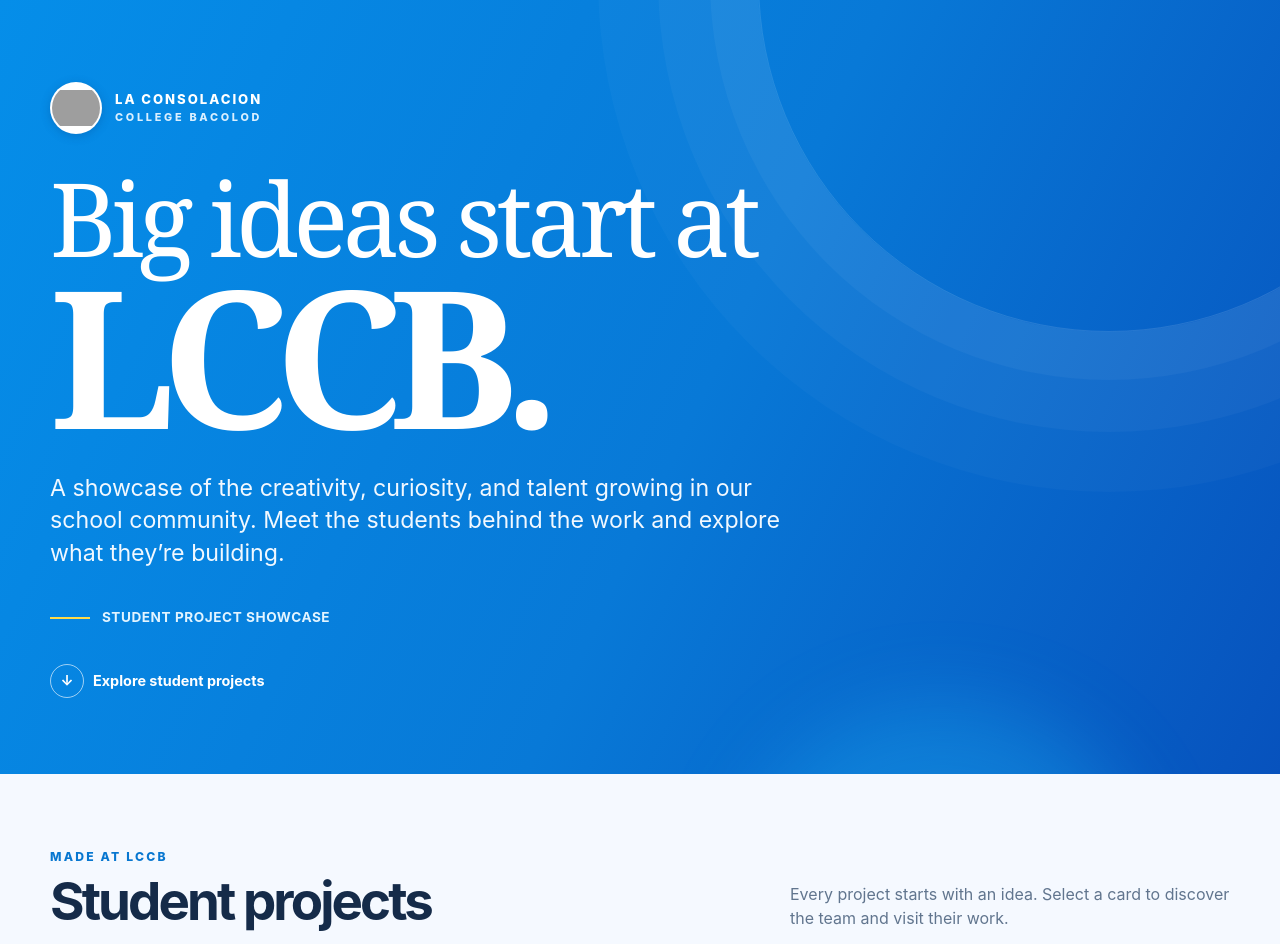
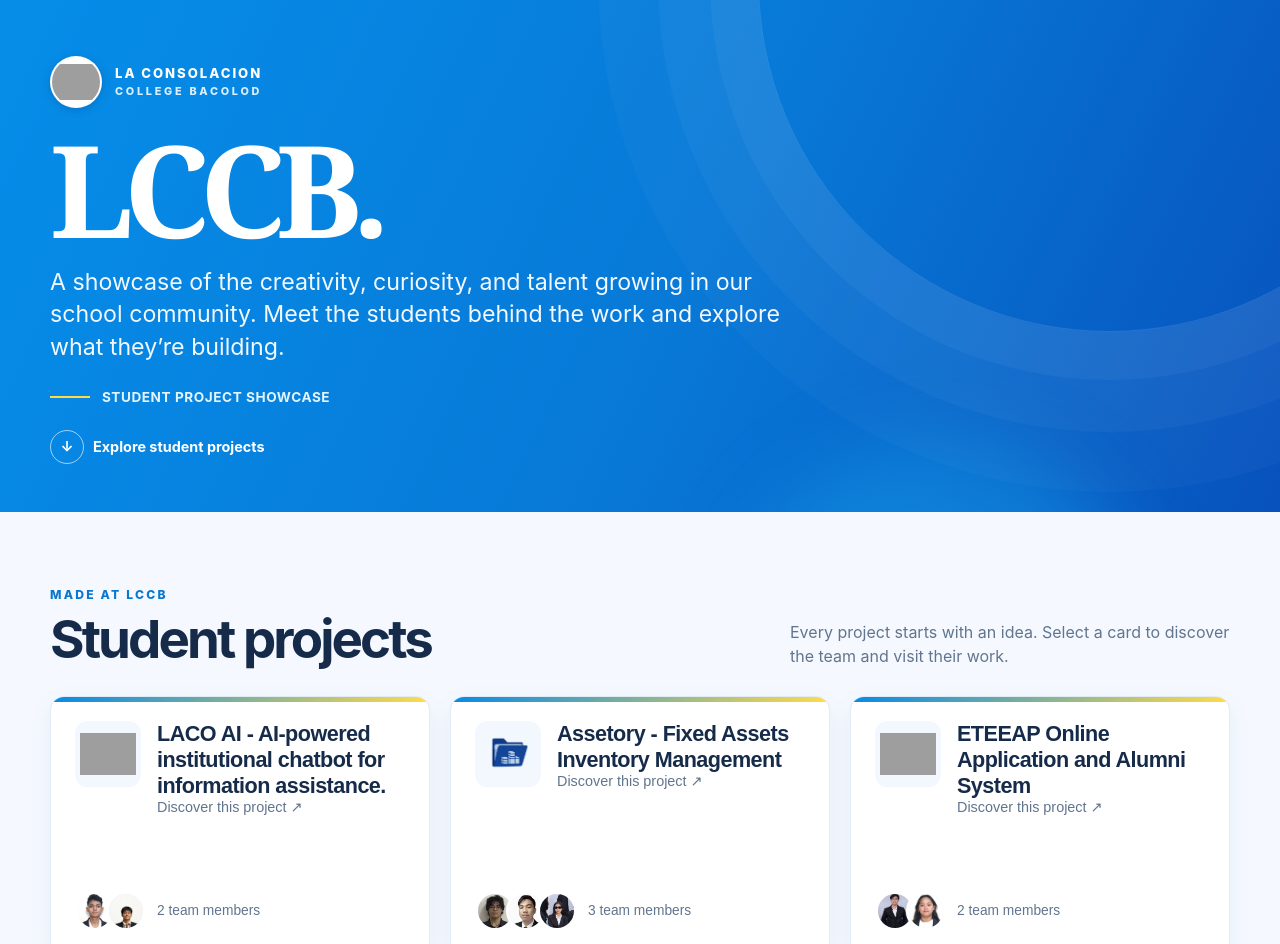
Before and after one commit to cordyStackX/project_showcase, a plain HTML site: page index.html in a window 1280 px wide. Shown: the top 944 px of the page. Drawn offline with Linux system fonts and the light colour scheme; grey boxes are pictures that could not be loaded.

Commit message:
Update hero section styles for improved layout and readability

```diff
--- a/index.html
+++ b/index.html
@@ -23,21 +23,21 @@
     *{box-sizing:border-box}
     html{scroll-behavior:smooth}
     body{margin:0;background:var(--paper);color:var(--ink);font:16px/1.5 Inter,ui-sans-serif,system-ui,-apple-system,"Segoe UI",sans-serif}
-    .hero{position:relative;isolation:isolate;min-height:580px;overflow:hidden;display:flex;align-items:center;background:linear-gradient(115deg,#058ee9 0%,#0879d7 54%,#0752bd 100%);color:white}
+    .hero{position:relative;isolation:isolate;min-height:460px;overflow:hidden;display:flex;align-items:center;background:linear-gradient(115deg,#058ee9 0%,#0879d7 54%,#0752bd 100%);color:white}
     .hero:before,.hero:after{content:"";position:absolute;z-index:-1;border-radius:50%;pointer-events:none}
     .hero:before{width:700px;height:700px;right:-180px;top:-370px;border:1px solid #ffffff20;box-shadow:0 0 0 48px #ffffff0a,0 0 0 100px #ffffff08,0 0 0 160px #ffffff06}
     .hero:after{width:420px;height:420px;right:10%;bottom:-350px;background:#24c5ff44;filter:blur(40px)}
-    .hero-inner{width:min(1180px,calc(100% - 48px));margin:auto;padding:82px 0 76px}
-    .school-mark{display:inline-flex;align-items:center;gap:13px;margin-bottom:34px;font-size:.82rem;font-weight:800;letter-spacing:.15em;line-height:1.15;text-transform:uppercase}
+    .hero-inner{width:min(1180px,calc(100% - 48px));margin:auto;padding:56px 0 48px}
+    .school-mark{display:inline-flex;align-items:center;gap:13px;margin-bottom:22px;font-size:.82rem;font-weight:800;letter-spacing:.15em;line-height:1.15;text-transform:uppercase}
     .crest{display:grid;width:52px;height:52px;flex:0 0 52px;place-items:center;overflow:hidden;border:2px solid #ffffffb0;border-radius:50%;background:#fff;box-shadow:0 2px 10px #00387940}
     .crest img{display:block;width:100%;height:100%;object-fit:contain}
     .school-mark small{display:block;margin-top:4px;color:#d9efff;font-size:.68rem;letter-spacing:.25em}
     .hero h1{max-width:900px;margin:0;font-family:Georgia,"Times New Roman",serif;font-size:clamp(3.2rem,8vw,7rem);font-weight:400;line-height:.97;letter-spacing:-.055em}
-    .hero h1 strong{display:block;font-family:inherit;font-size:clamp(5.1rem,15vw,12.8rem);font-weight:800;letter-spacing:-.075em;line-height:.92}
-    .hero-copy{max-width:730px;margin:28px 0 0;color:#f1f8ff;font-size:clamp(1.05rem,2.3vw,1.45rem);line-height:1.4}
-    .hero-bottom{display:flex;align-items:center;gap:12px;margin-top:38px;color:#e2f4ff;font-size:.85rem;font-weight:700;letter-spacing:.04em}
+    .hero h1 strong{display:block;font-family:inherit;font-size:clamp(4.5rem,10vw,9rem);font-weight:800;letter-spacing:-.075em;line-height:.92}
+    .hero-copy{max-width:730px;margin:18px 0 0;color:#f1f8ff;font-size:clamp(1.05rem,2.3vw,1.45rem);line-height:1.4}
+    .hero-bottom{display:flex;align-items:center;gap:12px;margin-top:24px;color:#e2f4ff;font-size:.85rem;font-weight:700;letter-spacing:.04em}
     .hero-bottom .rule{width:40px;height:2px;background:var(--gold)}
-    .scroll-link{display:inline-flex;align-items:center;gap:9px;margin-top:36px;color:white;text-decoration:none;font-size:.9rem;font-weight:750}
+    .scroll-link{display:inline-flex;align-items:center;gap:9px;margin-top:22px;color:white;text-decoration:none;font-size:.9rem;font-weight:750}
     .scroll-link span{display:grid;width:34px;height:34px;place-items:center;border:1px solid #ffffff9c;border-radius:50%;transition:background .2s}
     .scroll-link:hover span{background:#ffffff24}
     main{width:min(1180px,calc(100% - 48px));margin:0 auto;padding:74px 0 64px}
@@ -79,14 +79,14 @@
     .actions a{display:inline-flex;padding:10px 15px;color:var(--ink);text-decoration:none;font-weight:700;border:1px solid #d6e4f1;border-radius:9px;background:#f4f8fc}
     .actions a.primary{color:white;background:#087bd8;border-color:#087bd8}
     @media(max-width:480px){.grid{gap:13px}.card{min-height:180px;padding:17px}.card-top{gap:12px}.card-top>.logo,.card-top>.placeholder{width:50px;height:50px;flex-basis:50px}.card h3{font-size:1.08rem}.card .hint{font-size:.82rem}.members{padding-top:18px}.avatar{width:35px;height:35px}.member-count{font-size:.76rem}}
-    @media(max-width:680px){.hero{min-height:540px}.hero-inner{width:calc(100% - 36px)}main{width:calc(100% - 36px);padding-top:54px}.section-head{align-items:start;flex-direction:column}.hero h1 strong{font-size:clamp(4.8rem,20vw,8rem)}.footer{align-items:start;flex-direction:column}}
+    @media(max-width:680px){.hero{min-height:0}.hero-inner{width:calc(100% - 36px);padding:42px 0 38px}main{width:calc(100% - 36px);padding-top:54px}.section-head{align-items:start;flex-direction:column}.hero h1 strong{font-size:clamp(4.4rem,18vw,7rem)}.footer{align-items:start;flex-direction:column}}
   </style>
 </head>
 <body>
   <header class="hero">
     <div class="hero-inner">
       <div class="school-mark"><span class="crest"><img src="https://lcc.edu.ph/wp-content/uploads/2021/06/cropped-logo.png" alt="La Consolacion College Bacolod official logo"></span><span>La Consolacion<small>College Bacolod</small></span></div>
-      <h1>Big ideas start at <strong>LCCB.</strong></h1>
+      <h1><strong>LCCB.</strong></h1>
       <p class="hero-copy">A showcase of the creativity, curiosity, and talent growing in our school community. Meet the students behind the work and explore what they’re building.</p>
       <div class="hero-bottom"><span class="rule"></span>STUDENT PROJECT SHOWCASE</div>
       <a class="scroll-link" href="#projects"><span aria-hidden="true">↓</span> Explore student projects</a>
```
